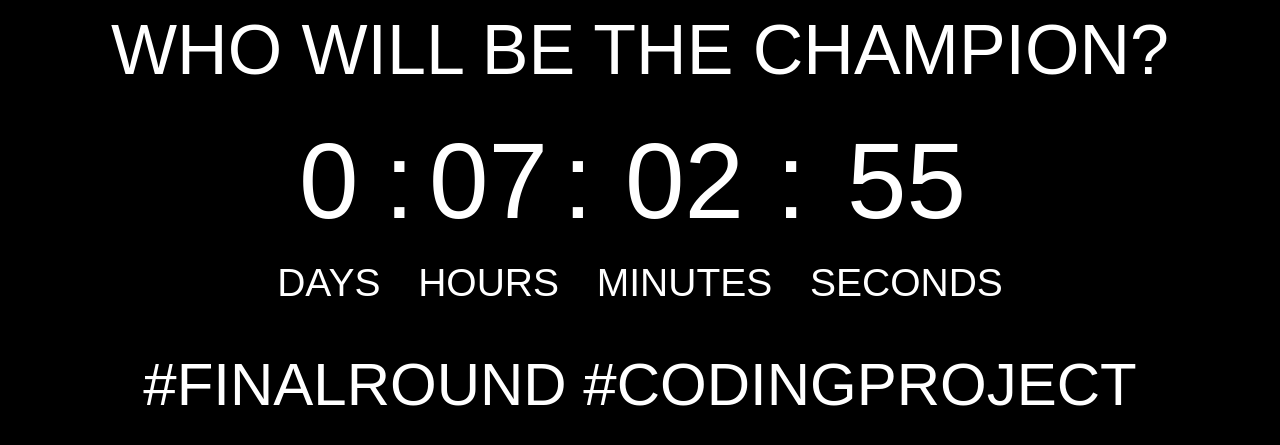
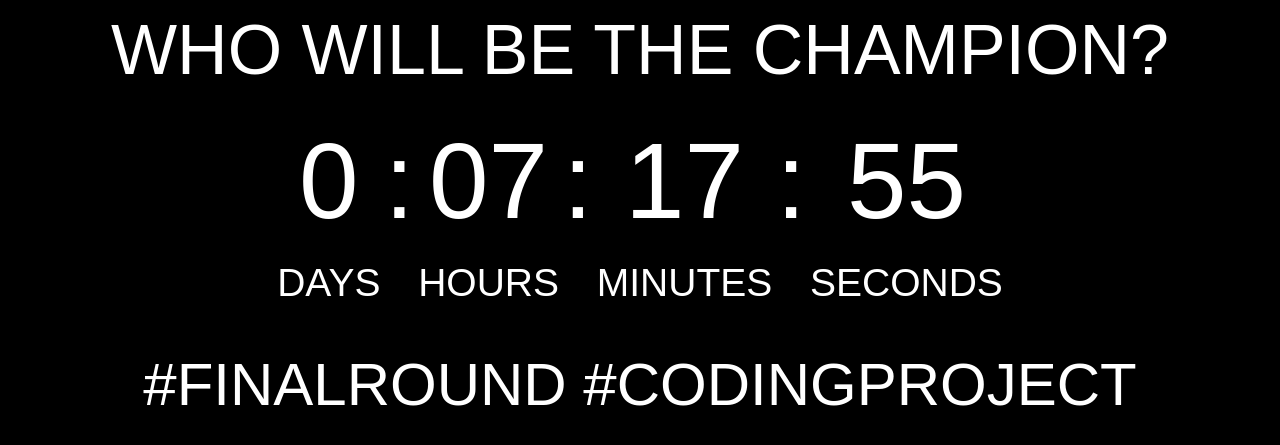
Before and after one commit to tuananh2209/codingproject, a plain HTML site: page index.html in a window 1280 px wide. Shown: the part 223-668 px from the top of the page. Drawn offline with Linux system fonts and the light colour scheme.

Commit message:
Update index.html

```diff
--- a/index.html
+++ b/index.html
@@ -57,7 +57,7 @@
 
 <script>
 // Set the date we're counting down to
-var countDownDate = new Date("Sep 21, 2017 18:30:00").getTime();
+var countDownDate = new Date("Sep 21, 2017 18:45:00").getTime();
 
 // Update the count down every 1 second
 var x = setInterval(function() {
```
